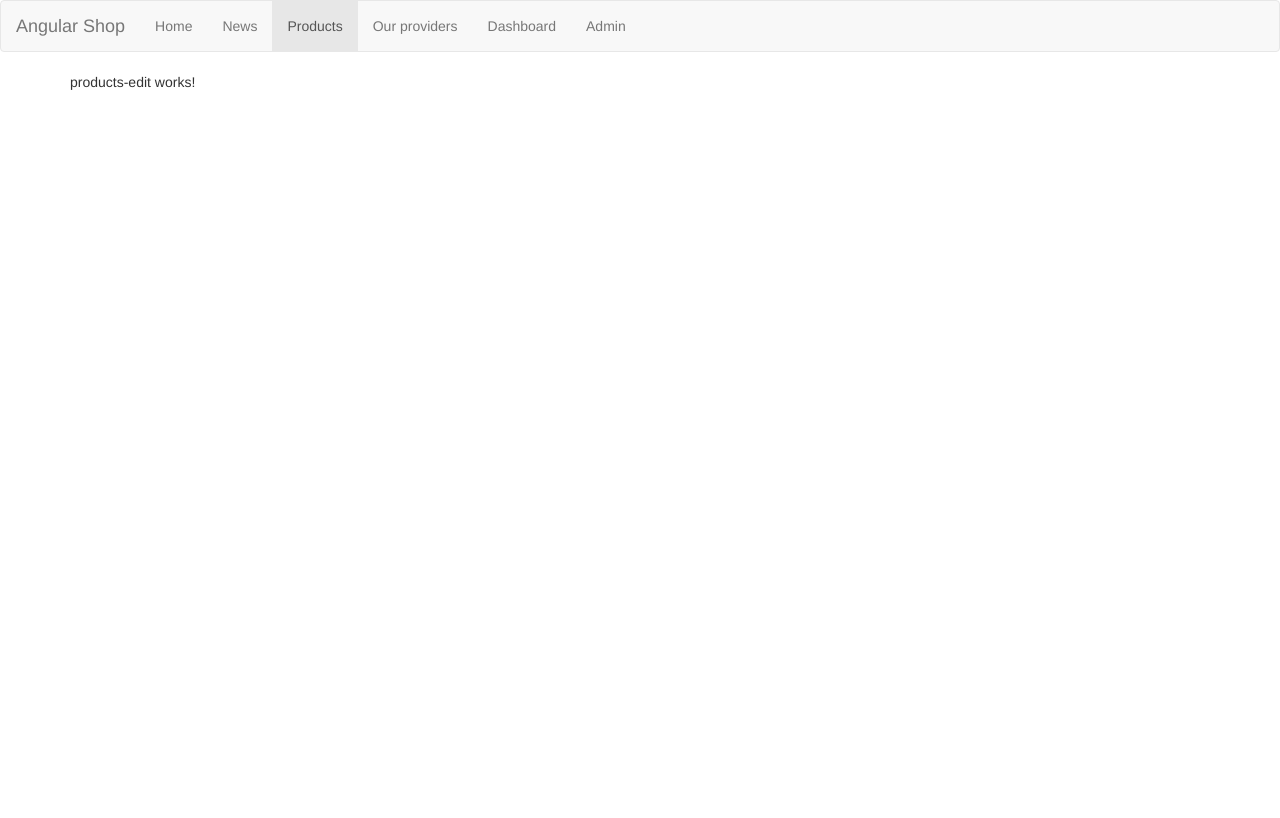
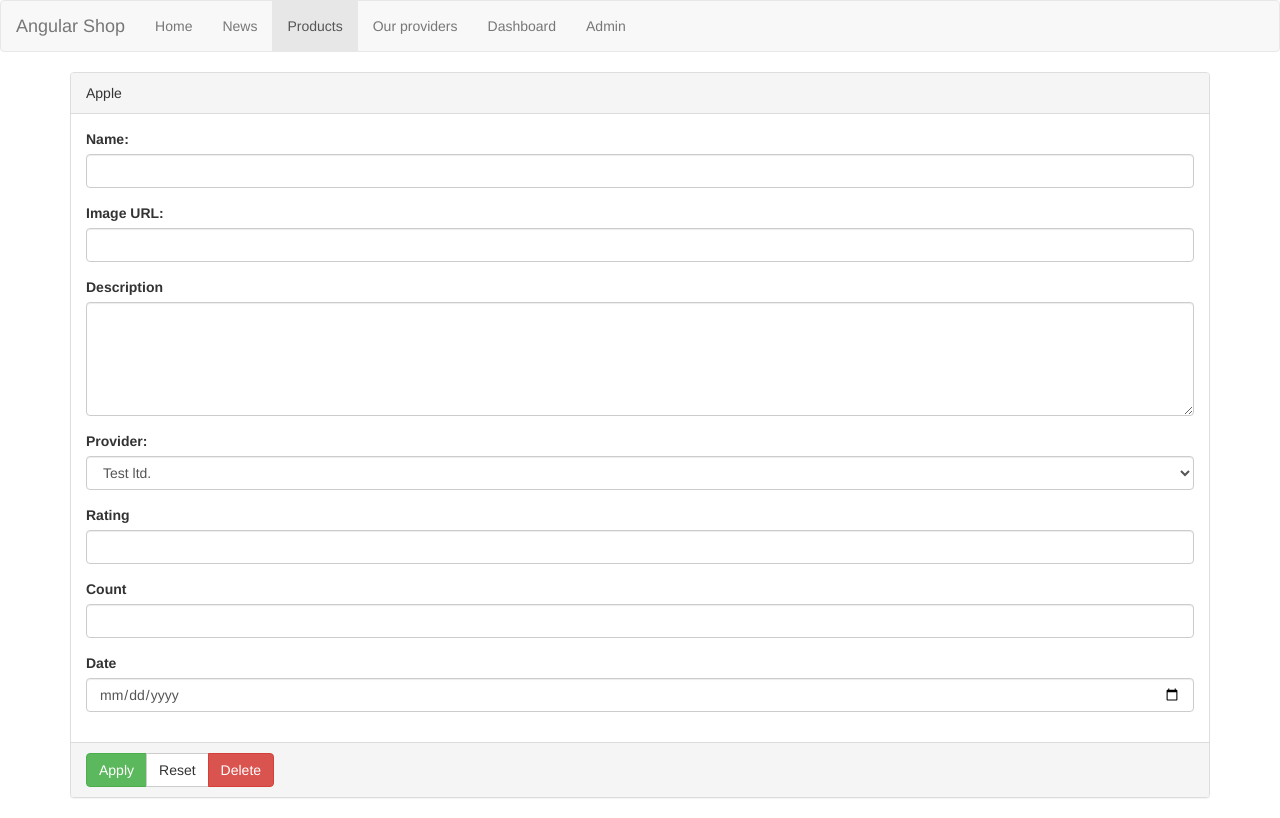
Before and after one commit to ArtemGrachov/angular-shop, an Angular app: page /products/0/edit in a window 1280 px wide. Built offline with nearby package versions, Linux system fonts and the light colour scheme.

Commit message:
Product, providers edit

```diff
--- a/src/app/products/products-edit/products-edit.component.html
+++ b/src/app/products/products-edit/products-edit.component.html
@@ -1,3 +1,46 @@
-<p>
-  products-edit works!
-</p>
+<div class="panel panel-default">
+  <div class="panel-heading">
+    {{product.name}}
+  </div>
+  <div class="panel-body">
+    <form>
+      <div class="form-group">
+        <label for="name">Name:</label>
+        <input type="text" class="form-control" id="name">
+      </div>
+      <div class="form-group">
+        <label for="imgUrl">Image URL:</label>
+        <input type="text" class="form-control" id="imgUrl">
+      </div>
+      <div class="form-group">
+        <label for="description">Description</label>
+        <textarea class="form-control" rows="5" id="description"></textarea>
+      </div>
+      <div class="form-group">
+        <label for="provider">Provider:</label>
+        <select class="form-control" id="provider">
+            <option *ngFor="let provider of providersList">{{provider.name}}</option>
+          </select>
+      </div>
+      <div class="form-group">
+        <label for="rating">Rating</label>
+        <input type="number" class="form-control" id="rating">
+      </div>
+      <div class="form-group">
+        <label for="count">Count</label>
+        <input type="number" class="form-control" id="count">
+      </div>
+      <div class="form-group">
+        <label for="date">Date</label>
+        <input type="date" class="form-control" id="date">
+      </div>
+    </form>
+  </div>
+  <div class="panel-footer">
+    <div class="btn-group">
+      <button type="button" class="btn btn-success">Apply</button>
+      <button type="button" class="btn btn-default">Reset</button>
+      <button type="button" class="btn btn-danger">Delete</button>
+    </div>
+  </div>
+</div>
--- a/src/app/products/products-edit/products-edit.component.ts
+++ b/src/app/products/products-edit/products-edit.component.ts
@@ -1,4 +1,11 @@
 import { Component, OnInit } from '@angular/core';
+import { ActivatedRoute, Params, Router } from '@angular/router';
+
+import { ProductsService } from '../products.service';
+import { ProvidersService } from '../../providers/providers.service';
+
+import { Product } from '../../shared/models/product.model';
+import { Provider } from '../../shared/models/provider.model';
 
 @Component({
   selector: 'app-products-edit',
@@ -6,10 +13,25 @@ import { Component, OnInit } from '@angular/core';
   styleUrls: ['./products-edit.component.css']
 })
 export class ProductsEditComponent implements OnInit {
+  public product: Product;
+  public productId: String;
+  public providersList: Provider[];
 
-  constructor() { }
+  constructor(
+    public router: Router,
+    public route: ActivatedRoute,
+    public productsService: ProductsService,
+    public providersService: ProvidersService
+  ) { }
+
 
   ngOnInit() {
+    this.route.params.subscribe(
+      (params: Params) => {
+        this.productId = params['id'];
+        this.product = this.productsService.getProduct(this.productId);
+      }
+    );
+    this.providersList = this.providersService.getProviders();
   }
-
 }
--- a/src/app/providers/providers-details/providers-details.component.html
+++ b/src/app/providers/providers-details/providers-details.component.html
@@ -3,6 +3,10 @@
     <h4 class="list-group-item-heading">{{provider.name}}</h4>
   </div>
   <div class="panel-body">
+    <div class="btn-group btn-group-xs">
+      <a class="btn btn-default" routerLink="edit"><span class="glyphicon glyphicon-pencil"></span> Edit</a>
+      <a class="btn btn-danger"><span class="glyphicon glyphicon-remove"></span> Delete</a>
+    </div>
     <img [src]="provider.logoUrl" class="img-responsive" [alt]="provider.name">
     <ul class="list-group">
       <li class="list-group-item" *ngFor="let product of providerProducts">
--- a/src/app/providers/providers-list/providers-list.component.html
+++ b/src/app/providers/providers-list/providers-list.component.html
@@ -5,6 +5,7 @@
         <a [routerLink]="provider.id" style="text-decoration: none; color: inherit"> {{provider.name}}</a>
       </li>
     </ul>
+    <button type="button" class="btn btn-primary">Add provider</button>
   </div>
   <div class="col-sm-9">
     <router-outlet></router-outlet>
```
